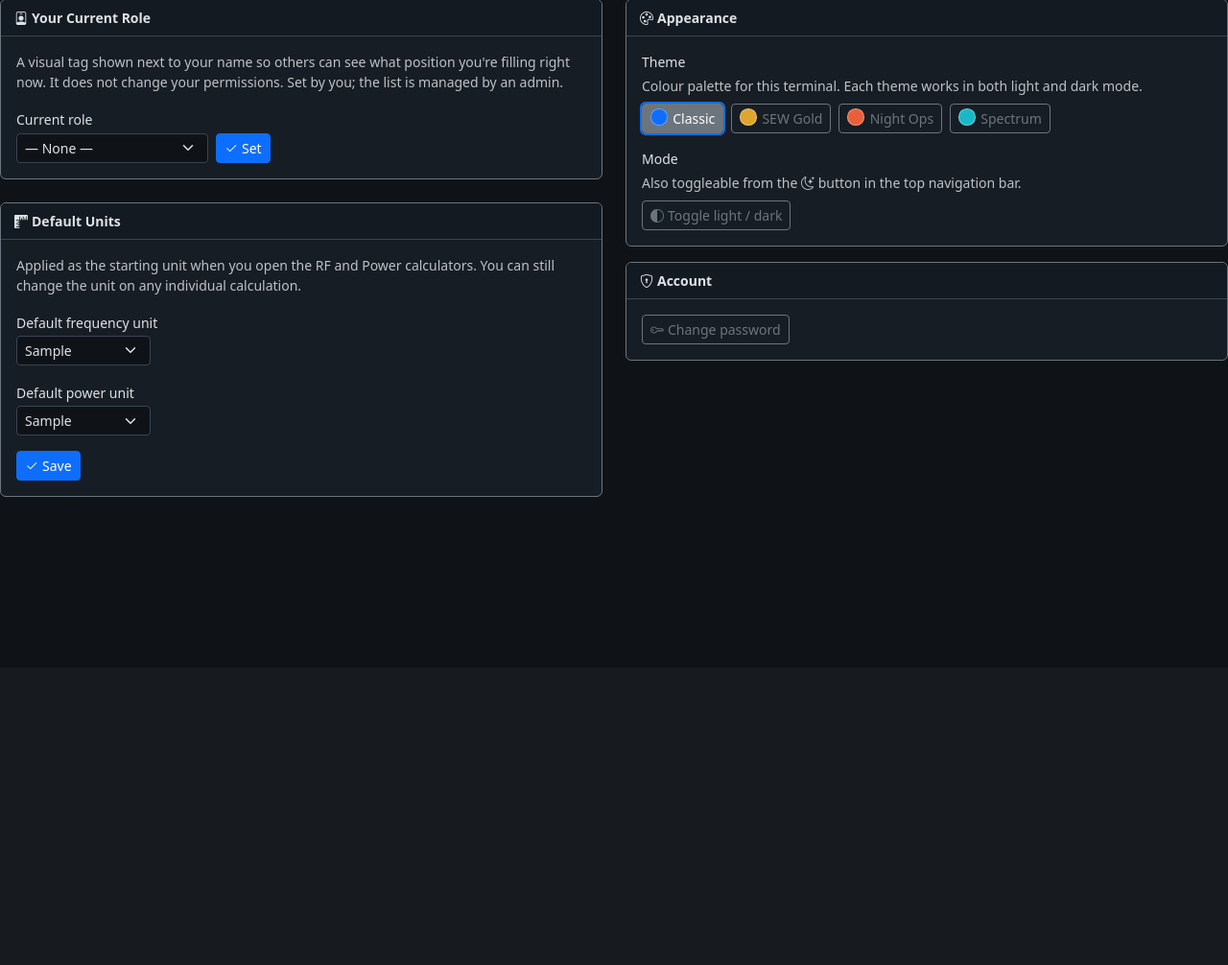
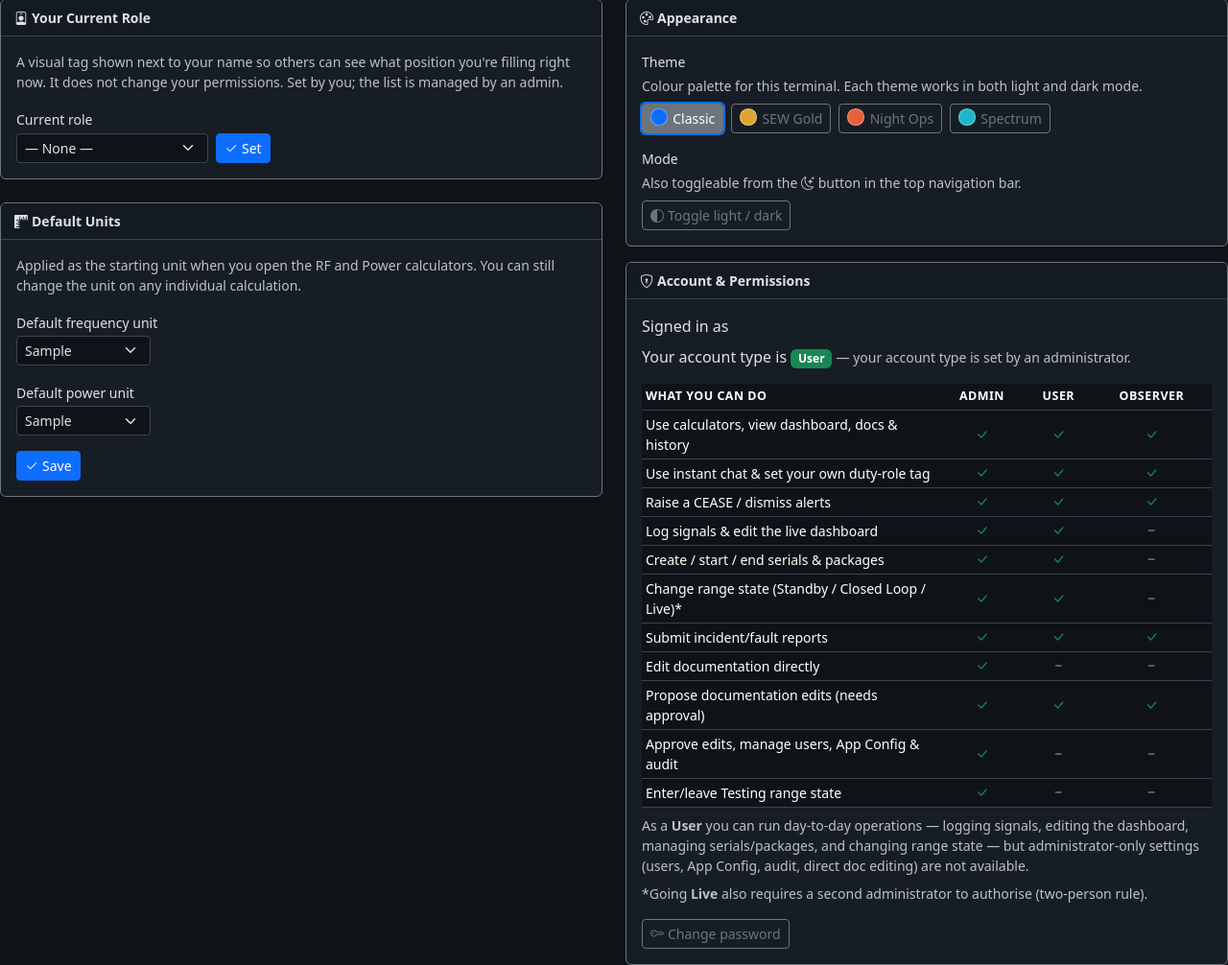
Before and after one commit to Moose151/project-range, a FastAPI app: template app/templates/preferences.html in a window 1280 px wide. Shown: the part 104-1110 px from the top of the page at 96% size. Before the commit the page ends 622 px from the top, so only its background shows below. Run offline with FastAPI, Linux system fonts and the light colour scheme; the template is opened without the code that fills it: most values are stand-ins (such as "Sample title", 1, 10 or a date in 2020); data that the repository does not hold is empty; some libraries are stand-ins or nearby versions.

Commit message:
Release 0.18.6: calculator keyboard, account permissions view, chat badge and doc conflict fixes
- Basic Calculator now accepts keyboard/numpad input (widget + standalone page)
- Preferences shows account type and a per-role permissions table
- Fix chat unread bubble stuck on a room the server no longer knows (ephemeral restart)
- Doc approval flags concurrent-edit conflicts and requires confirmation before overwriting newer changes

Co-Authored-By: Claude Opus 4.8 <noreply@anthropic.com>

```diff
--- a/app/config.py
+++ b/app/config.py
@@ -34,7 +34,7 @@ SESSION_MAX_AGE_DAYS = int(os.environ.get("SESSION_MAX_AGE_DAYS", "30"))
 CBM_AUTO_SYNC_SECONDS = int(os.environ.get("CBM_AUTO_SYNC_SECONDS", "5"))
 # Single source of truth for the app version (shown in the top-right UI and
 # reported as the FastAPI app version). Bump on each release.
-APP_VERSION = "0.18.5"
+APP_VERSION = "0.18.6"
 
 FREQUENCY_BANDS = {
     "C":  {"tx_min": 5.850, "tx_max": 6.725, "rx_min": 3.625, "rx_max": 4.200},
--- a/app/models.py
+++ b/app/models.py
@@ -340,6 +340,10 @@ class DocVersion(Base):
     page_id: Mapped[int] = mapped_column(ForeignKey("doc_pages.id"), nullable=False)
     version_number: Mapped[int] = mapped_column(Integer, nullable=False, default=1)
     content: Mapped[str] = mapped_column(Text, nullable=False, default="")
+    # Snapshot of the page content this edit was drafted against. Used to detect
+    # concurrent-edit conflicts when approving pending proposals (a proposal whose
+    # base no longer matches the live page would silently overwrite newer changes).
+    base_content: Mapped[str | None] = mapped_column(Text, nullable=True)
     change_summary: Mapped[str | None] = mapped_column(String(512), nullable=True)
     # approval_status: approved | pending | rejected
     approval_status: Mapped[str] = mapped_column(String(16), nullable=False, default="approved")
--- a/app/static/js/app.js
+++ b/app/static/js/app.js
@@ -455,6 +455,23 @@ function mergeChatRooms(rooms) {
   saveChatSessionState();
 }
 
+// Drop unread/room state for rooms the server no longer knows about. Chat is
+// ephemeral (in-memory on the server), so a restart wipes rooms while stale
+// unread counts survive in sessionStorage — that left the launcher badge stuck
+// on a number for a room the user could never open to clear. This reconciles
+// the local state against the authoritative room list on each refresh.
+function reconcileChatState(serverRooms) {
+  const validIds = new Set((serverRooms || []).map(r => r.id));
+  let changed = false;
+  Object.keys(chatState.rooms).forEach(id => { if (!validIds.has(id)) delete chatState.rooms[id]; });
+  Object.keys(chatState.unread).forEach(id => {
+    if (!validIds.has(id)) { delete chatState.unread[id]; changed = true; }
+  });
+  Object.keys(chatState.unreadSenders).forEach(id => { if (!validIds.has(id)) delete chatState.unreadSenders[id]; });
+  Object.keys(chatState.lastMessageIds).forEach(id => { if (!validIds.has(id)) delete chatState.lastMessageIds[id]; });
+  if (changed) { updateChatUnreadBadge(); saveChatSessionState(); }
+}
+
 async function refreshChatState() {
   if (!document.getElementById('chatDock')) return;
   try {
@@ -462,6 +479,7 @@ async function refreshChatState() {
     chatState.me = data.me;
     chatState.users = data.online_users || [];
     chatState.availableUsers = data.available_users || chatState.users || [];
+    reconcileChatState(data.rooms);
     mergeChatRooms(data.rooms);
     pollKnownChatRooms();
     renderChatRoster();
@@ -832,6 +850,7 @@ function calcKey(id) {
 
 function calcPress(id, val) {
   const s = calcKey(id);
+  window._lastCalcId = id;
   const disp = document.getElementById('mathCalcInput-' + id);
   const expr = document.getElementById('mathCalcExpr-' + id);
   if (!disp) return;
@@ -921,13 +940,49 @@ function mathCalcBody(id) {
   const grid = btns.map(([v, cls]) =>
     `<button type="button" class="calc-btn ${cls}" onclick="calcPress('${id}','${v}')">${v}</button>`
   ).join('');
-  return `<div class="p-2">
+  return `<div class="p-2 math-calc" data-calc-id="${id}" tabindex="0">
     <div class="math-calc-expr mb-1" id="mathCalcExpr-${id}"></div>
     <input id="mathCalcInput-${id}" class="form-control form-control-sm text-end font-monospace mb-2"
            value="0" readonly style="font-size:1.4rem;height:auto;padding:.3rem .6rem">
     <div class="calc-btn-grid">${grid}</div>
+    <div class="text-muted small mt-2 text-center">Tip: use your keyboard / numpad (0-9 · + − × ÷ · Enter = · Backspace · Esc clears)</div>
   </div>`;
 }
+
+// Keyboard / numpad support for the basic calculator. Routes key presses to the
+// active calculator: the one the user last interacted with, the one focus is
+// inside, or the only calculator on the page.
+function activeCalcId() {
+  const calcs = document.querySelectorAll('.math-calc[data-calc-id]');
+  if (!calcs.length) return null;
+  const focused = document.activeElement?.closest?.('.math-calc[data-calc-id]');
+  if (focused) return focused.getAttribute('data-calc-id');
+  const tag = document.activeElement?.tagName;
+  if (tag === 'INPUT' || tag === 'TEXTAREA' || tag === 'SELECT') return null;
+  if (calcs.length === 1) return calcs[0].getAttribute('data-calc-id');
+  if (window._lastCalcId && document.querySelector(`.math-calc[data-calc-id="${CSS.escape(window._lastCalcId)}"]`)) {
+    return window._lastCalcId;
+  }
+  return null;
+}
+
+const CALC_KEY_MAP = {
+  '+': '+', '-': '−', '*': '×', '/': '÷',
+  '=': '=', 'Enter': '=', 'Backspace': '⌫', 'Delete': 'C',
+  'Escape': 'C', '.': '.', ',': '.', '%': '%',
+};
+
+document.addEventListener('keydown', (evt) => {
+  if (evt.ctrlKey || evt.metaKey || evt.altKey) return;
+  let val;
+  if (/^[0-9]$/.test(evt.key)) val = evt.key;
+  else if (evt.key in CALC_KEY_MAP) val = CALC_KEY_MAP[evt.key];
+  else return;
+  const id = activeCalcId();
+  if (!id) return;
+  evt.preventDefault();
+  calcPress(id, val);
+});
 
 // ── RF Frequency calculator (client-side, compact widget) ─────────────────────
 function rfCalcBody(id) {
--- a/app/templates/base.html
+++ b/app/templates/base.html
@@ -9,7 +9,7 @@
   <!-- Vendored locally so styling works on LAN devices with no internet access -->
   <link rel="stylesheet" href="/static/vendor/bootstrap/bootstrap.min.css">
   <link rel="stylesheet" href="/static/vendor/bootstrap-icons/bootstrap-icons.min.css">
-  <link rel="stylesheet" href="/static/css/app.css?v=24">
+  <link rel="stylesheet" href="/static/css/app.css?v=25">
   <link rel="icon" type="image/png" href="/static/img/sew-range-logo.png">
   <!-- Installable-app (PWA) metadata: lets browsers add "Range Dashboard" to the
        desktop with the logo as its icon. See the Desktop App tab in System Config. -->
@@ -310,7 +310,7 @@
 
 <script src="/static/vendor/bootstrap/bootstrap.bundle.min.js"></script>
 <script src="/static/vendor/htmx/htmx.min.js"></script>
-<script src="/static/js/app.js?v=24"></script>
+<script src="/static/js/app.js?v=25"></script>
 {% block scripts %}{% endblock %}
 </body>
 </html>
--- a/app/templates/preferences.html
+++ b/app/templates/preferences.html
@@ -93,8 +93,71 @@
     </div>
 
     <div class="card border-secondary mt-3">
-      <div class="card-header"><i class="bi bi-shield-lock me-1"></i>Account</div>
+      <div class="card-header"><i class="bi bi-shield-lock me-1"></i>Account &amp; Permissions</div>
       <div class="card-body">
+        {% set acct = user.role %}
+        <p class="mb-2">
+          Signed in as <strong>{{ user.display_name }}</strong>
+          {% if user.username %}<span class="text-muted">({{ user.username }})</span>{% endif %}
+        </p>
+        <p class="mb-3">
+          Your account type is
+          {% if acct == 'administrator' %}
+          <span class="badge bg-primary">Administrator</span>
+          {% elif acct == 'observer' %}
+          <span class="badge bg-danger">Observer (read-only)</span>
+          {% else %}
+          <span class="badge bg-success">User</span>
+          {% endif %}
+          <span class="text-muted small">— your account type is set by an administrator.</span>
+        </p>
+
+        <div class="table-responsive">
+          <table class="table table-sm align-middle mb-2">
+            <thead>
+              <tr>
+                <th style="width:52%">What you can do</th>
+                <th class="text-center">Admin</th>
+                <th class="text-center">User</th>
+                <th class="text-center">Observer</th>
+              </tr>
+            </thead>
+            <tbody>
+              {% macro tick(admin, usr, obs) %}
+              <td class="text-center">{% if admin %}<i class="bi bi-check-lg text-success"></i>{% else %}<i class="bi bi-dash text-muted"></i>{% endif %}</td>
+              <td class="text-center">{% if usr %}<i class="bi bi-check-lg text-success"></i>{% else %}<i class="bi bi-dash text-muted"></i>{% endif %}</td>
+              <td class="text-center">{% if obs %}<i class="bi bi-check-lg text-success"></i>{% else %}<i class="bi bi-dash text-muted"></i>{% endif %}</td>
+              {% endmacro %}
+              <tr><td>Use calculators, view dashboard, docs &amp; history</td>{{ tick(true, true, true) }}</tr>
+              <tr><td>Use instant chat &amp; set your own duty-role tag</td>{{ tick(true, true, true) }}</tr>
+              <tr><td>Raise a CEASE / dismiss alerts</td>{{ tick(true, true, true) }}</tr>
+              <tr><td>Log signals &amp; edit the live dashboard</td>{{ tick(true, true, false) }}</tr>
+              <tr><td>Create / start / end serials &amp; packages</td>{{ tick(true, true, false) }}</tr>
+              <tr><td>Change range state (Standby / Closed Loop / Live)*</td>{{ tick(true, true, false) }}</tr>
+              <tr><td>Submit incident/fault reports</td>{{ tick(true, true, true) }}</tr>
+              <tr><td>Edit documentation directly</td>{{ tick(true, false, false) }}</tr>
+              <tr><td>Propose documentation edits (needs approval)</td>{{ tick(true, true, true) }}</tr>
+              <tr><td>Approve edits, manage users, App Config &amp; audit</td>{{ tick(true, false, false) }}</tr>
+              <tr><td>Enter/leave Testing range state</td>{{ tick(true, false, false) }}</tr>
+            </tbody>
+          </table>
+        </div>
+        <p class="text-muted small mb-2">
+          {% if acct == 'observer' %}
+          As an <strong>Observer</strong> your account is <strong>read-only</strong>: you can view everything,
+          use calculators, chat, raise a CEASE, and submit incidents/doc edits for administrator approval,
+          but you cannot change signals, serials, packages, or range state.
+          {% elif acct == 'administrator' %}
+          As an <strong>Administrator</strong> you have full access, including user management, App Config,
+          the audit log, documentation editing/approval, and the Testing range state.
+          {% else %}
+          As a <strong>User</strong> you can run day-to-day operations — logging signals, editing the dashboard,
+          managing serials/packages, and changing range state — but administrator-only settings
+          (users, App Config, audit, direct doc editing) are not available.
+          {% endif %}
+        </p>
+        <p class="text-muted small mb-3">*Going <strong>Live</strong> also requires a second administrator to authorise (two-person rule).</p>
+
         <a href="/account/password" class="btn btn-outline-secondary btn-sm">
           <i class="bi bi-key me-1"></i>Change password
         </a>
--- a/init_db.py
+++ b/init_db.py
@@ -123,6 +123,7 @@ def _migrate(conn):
         "ALTER TABLE incidents ADD COLUMN approved_at DATETIME",
         "ALTER TABLE incidents ADD COLUMN rejection_reason TEXT",
         "ALTER TABLE cease_events ADD COLUMN is_testing BOOLEAN DEFAULT 0",
+        "ALTER TABLE doc_versions ADD COLUMN base_content TEXT",
     ]
     for sql in migrations:
         try:
```
Also changed, not shown: app/routers/docs.py (+25 -0 lines), app/templates/docs_approval.html (+33 -5 lines), docs/HANDOVER.md (+7 -1 lines), docs/ROADMAP.md (+2 -1 lines), docs/VERSION_HISTORY.md (+9 -1 lines).
